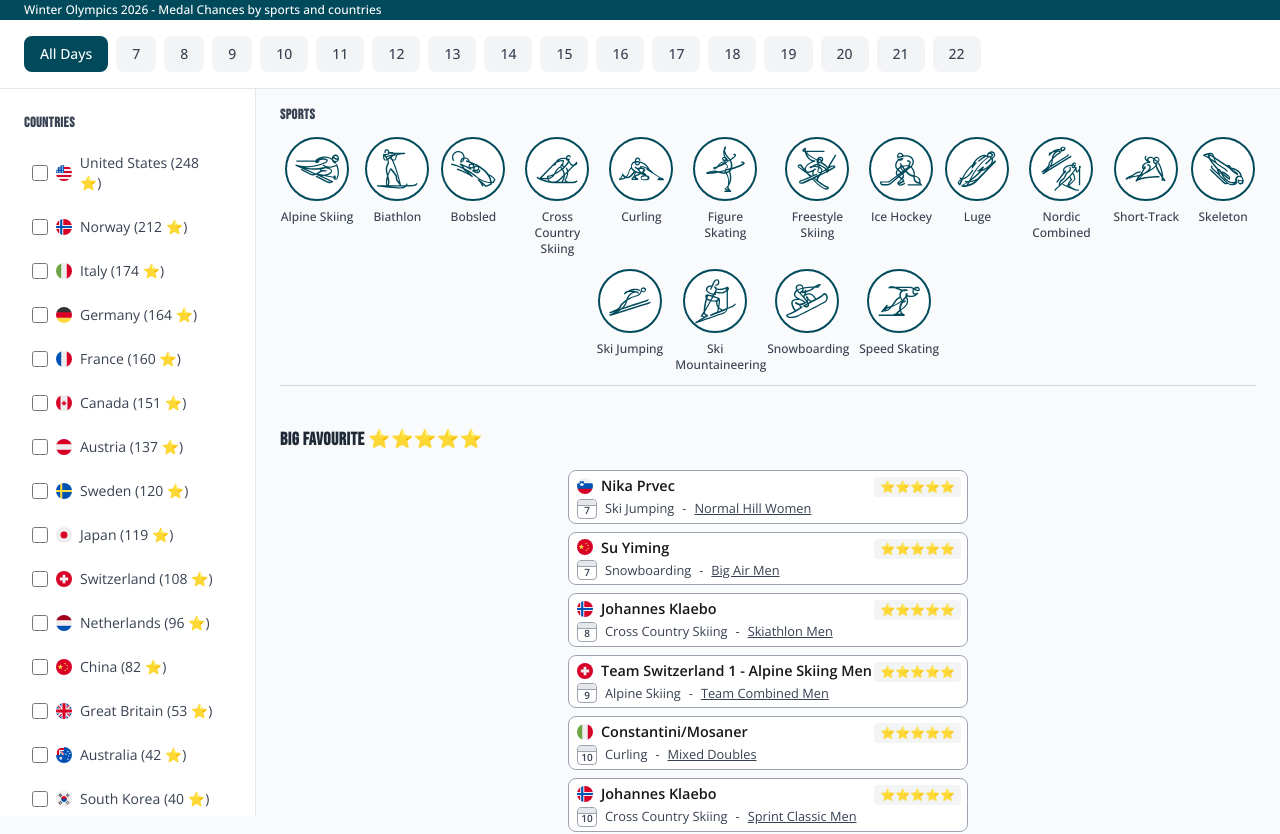
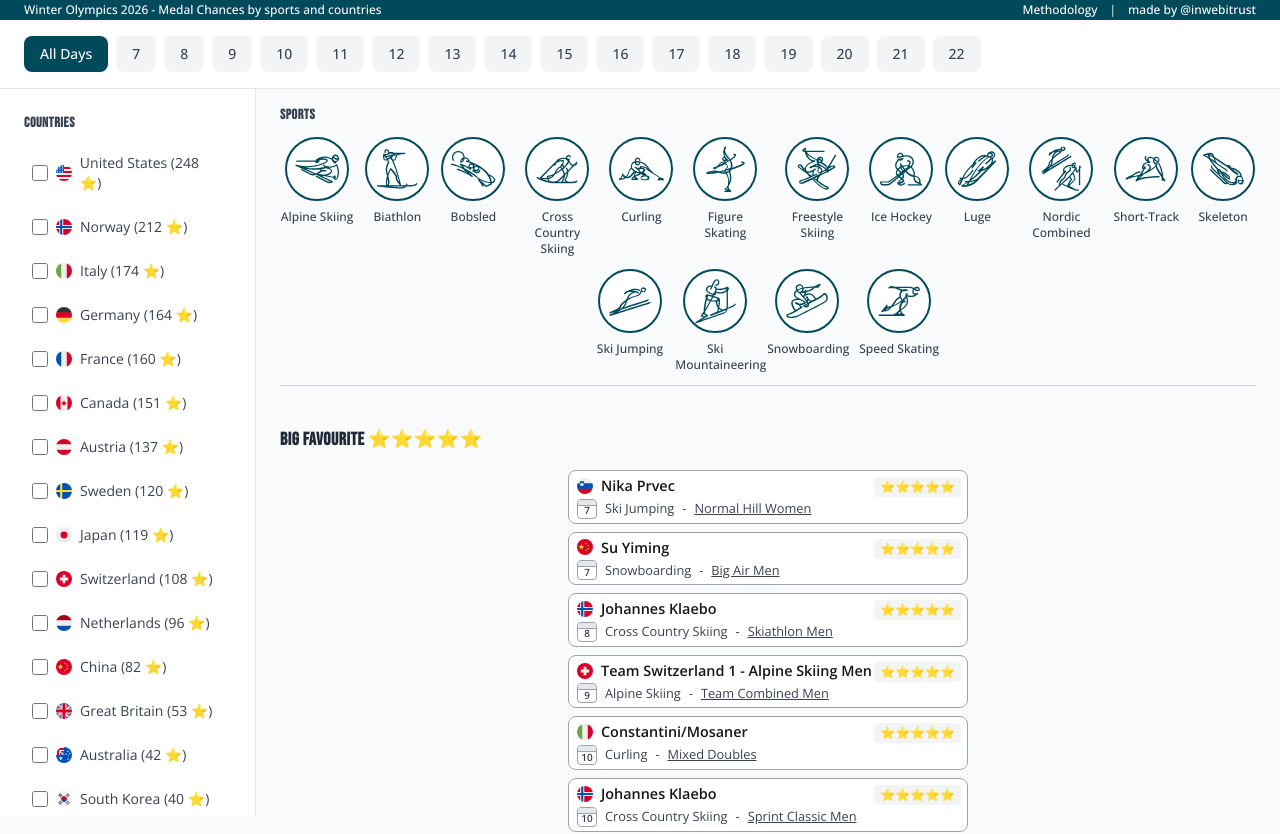
Before and after one commit to inwebitrust/winter-olympics-2026, a Next.js app: page / in a window 1280 px wide. Shown: the top 834 px of the page. Built offline with nearby package versions, Linux system fonts and the light colour scheme.

Commit message:
methodo + author

```diff
--- a/app/page.tsx
+++ b/app/page.tsx
@@ -5,6 +5,7 @@
 import FilterSidebar from "@/components/FilterSidebar";
 import AthleteList from "@/components/AthleteList";
 import SportIcon from "@/components/SportIcon";
+import MethodologyModal from "@/components/MethodologyModal";
 import { Athlete, Disciplin, CalendarDay, FilterState } from "@/types";
 
 export default function Home() {
@@ -17,6 +18,7 @@
     selectedSports: [],
     selectedCountries: [],
   });
+  const [isMethodologyModalOpen, setIsMethodologyModalOpen] = useState(false);
 
   useEffect(() => {
     async function fetchData() {
@@ -209,6 +211,11 @@
         days={days}
         selectedDay={filters.selectedDay}
         onDaySelect={handleDaySelect}
+        onMethodologyClick={() => setIsMethodologyModalOpen(true)}
+      />
+      <MethodologyModal
+        isOpen={isMethodologyModalOpen}
+        onClose={() => setIsMethodologyModalOpen(false)}
       />
       <div className="flex flex-1">
         <FilterSidebar
--- a/components/CalendarHeader.tsx
+++ b/components/CalendarHeader.tsx
@@ -1,14 +1,16 @@
 "use client";
 
 import { CalendarDay } from "@/types";
+import Link from "next/link";
 
 interface CalendarHeaderProps {
   days: string[];
   selectedDay: string | null;
   onDaySelect: (day: string | null) => void;
+  onMethodologyClick: () => void;
 }
 
-export default function CalendarHeader({ days, selectedDay, onDaySelect }: CalendarHeaderProps) {
+export default function CalendarHeader({ days, selectedDay, onDaySelect, onMethodologyClick }: CalendarHeaderProps) {
   // Sort days as integers (numeric sort)
   const uniqueDays = Array.from(new Set(days)).sort((a, b) => {
     const numA = parseInt(a, 10);
@@ -23,8 +25,25 @@
 
   return (
     <header className="calendar-header sticky top-0 z-50 bg-white border-b border-gray-200">
-      <div className="calendar-header-top h-5 bg-[#014a5c] flex items-center px-6">
+      <div className="calendar-header-top h-5 bg-[#014a5c] flex items-center justify-between px-6">
         <span className="text-white text-xs font-medium">Winter Olympics 2026 - Medal Chances by sports and countries</span>
+        <div className="flex items-center gap-3">
+          <button
+            onClick={onMethodologyClick}
+            className="text-white text-xs font-medium hover:underline"
+          >
+            Methodology
+          </button>
+          <span className="text-white text-xs">|</span>
+          <Link
+            href="https://github.com/inwebitrust/winter-olympics-2026"
+            target="_blank"
+            rel="noopener noreferrer"
+            className="text-white text-xs font-medium hover:underline"
+          >
+            made by @inwebitrust
+          </Link>
+        </div>
       </div>
       <div className="calendar-header-container flex items-center gap-4 px-6 py-4">
         <div className="calendar-day-buttons flex gap-2 flex-wrap">
--- /dev/null
+++ b/components/MethodologyModal.tsx
@@ -0,0 +1,72 @@
+"use client";
+
+interface MethodologyModalProps {
+  isOpen: boolean;
+  onClose: () => void;
+}
+
+export default function MethodologyModal({ isOpen, onClose }: MethodologyModalProps) {
+  if (!isOpen) return null;
+
+  return (
+    <div
+      className="fixed inset-0 bg-black bg-opacity-50 flex items-center justify-center z-50"
+      onClick={onClose}
+    >
+      <div
+        className="methodology-modal bg-white rounded-lg p-6 max-w-2xl w-full mx-4 max-h-[80vh] overflow-y-auto"
+        onClick={(e) => e.stopPropagation()}
+      >
+        <div className="flex justify-between items-start mb-4">
+          <h2 className="text-2xl font-bold text-gray-800">Methodology</h2>
+          <button
+            onClick={onClose}
+            className="text-gray-500 hover:text-gray-700 text-2xl font-bold"
+          >
+            ×
+          </button>
+        </div>
+
+        <div className="space-y-4 text-gray-700">
+          <div>
+            <p className="mb-2">
+              <strong>Anthony Veyssiere</strong> - Web developer based in Canada and sports enthusiast.
+            </p>
+          </div>
+
+          <div>
+            <h3 className="font-semibold text-lg mb-2">How Medal Chances Are Determined</h3>
+            <p className="mb-2">
+              The medal chances for each athlete have been carefully assessed using a combination of:
+            </p>
+            <ul className="list-disc list-inside space-y-1 ml-4">
+              <li><strong>AI Analysis (Google Gemini/ChatGPT):</strong> Leveraging advanced AI models to analyze athlete performance data, recent results, and competitive history</li>
+              <li><strong>Latest World Cup Standings & Rankings:</strong> Incorporating current FIS (International Ski Federation), IBU (International Biathlon Union), and other official sport federation rankings</li>
+              <li><strong>Recent Competition Results:</strong> Analysis of performance in recent World Championships, World Cups, and Olympic qualification events</li>
+              <li><strong>Historical Performance:</strong> Consideration of past Olympic and World Championship results</li>
+              <li><strong>Current Form & Fitness:</strong> Assessment of recent performance trends and athlete condition</li>
+            </ul>
+          </div>
+
+          <div>
+            <h3 className="font-semibold text-lg mb-2">Chance Categories</h3>
+            <ul className="list-disc list-inside space-y-1 ml-4">
+              <li><strong>Big Favourite (5 stars):</strong> Top contenders with exceptional recent form and ranking</li>
+              <li><strong>Favourite (4 stars):</strong> Strong medal candidates with consistent high-level performance</li>
+              <li><strong>Challenger (3 stars):</strong> Athletes with solid chances who could medal on a good day</li>
+              <li><strong>Outsider (2 stars):</strong> Athletes with potential but less consistent results</li>
+              <li><strong>Wildcard (1 star):</strong> Athletes who could surprise but face significant challenges</li>
+            </ul>
+          </div>
+
+          <div className="text-sm text-gray-600 italic">
+            <p>
+              Note: These assessments are based on available data and analysis as of the data collection date.
+              Actual results may vary due to the unpredictable nature of competitive sports.
+            </p>
+          </div>
+        </div>
+      </div>
+    </div>
+  );
+}
```
